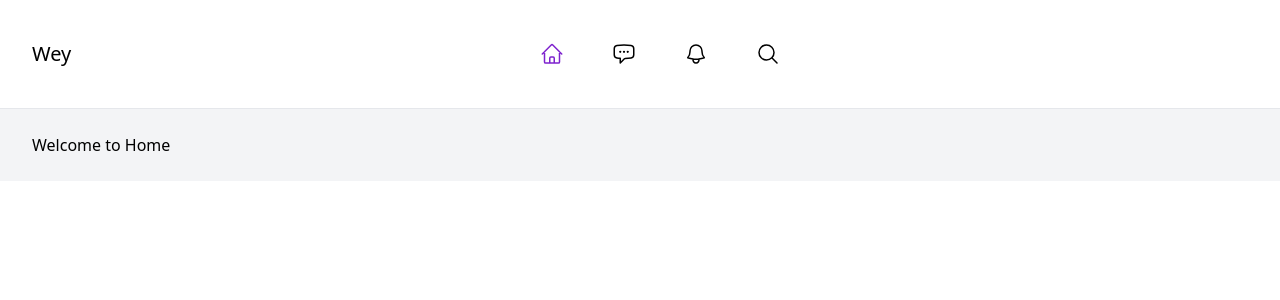
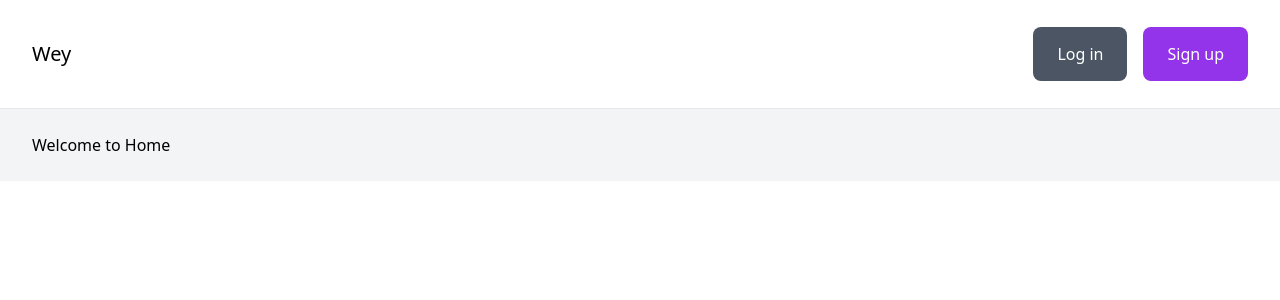
Before and after one commit to abuubaida921/django_vue_social_media_app, a Vue app in the folder app_frontend/: page / in a window 1280 px wide. Before the commit this address had no page. Shown: the top 300 px of the page. Built offline with nearby package versions, Linux system fonts and the light colour scheme.

Commit message:
Fixed button in top menu when Unauthenticated

```diff
--- a/app_frontend/src/App.vue
+++ b/app_frontend/src/App.vue
@@ -6,7 +6,7 @@
                     <a href="#" class="text-xl">Wey</a>
                 </div>
 
-                <div class="menu-center flex space-x-12">
+                <div class="menu-center flex space-x-12" v-if="userStore.user.isAuthenticated">
                     <RouterLink to="/feed" class="text-purple-700">
                         <svg xmlns="http://www.w3.org/2000/svg" fill="none" viewBox="0 0 24 24" stroke-width="1.5"
                             stroke="currentColor" class="w-6 h-6">
@@ -43,17 +43,15 @@
                 </div>
 
                 <div class="menu-right">
-                    <template>
-                        <!-- <RouterLink :to="{name: 'profile', params:{'id': userStore.user.id}}">
+                    <template v-if="userStore.user.isAuthenticated && userStore.user.id">
+                        <!-- <RouterLink :to="{name: 'profile', params:{'id': userStore.user.id}}"> -->
                             <img :src="userStore.user.avatar" class="w-12 rounded-full">
-                      </RouterLink> -->
+                        <!-- </RouterLink> -->
                     </template>
 
-                    <template>
-                        <RouterLink to="/login" class="mr-4 py-4 px-6 bg-gray-600 text-white rounded-lg">Log in
-                        </RouterLink>
-                        <RouterLink to="/signup" class="py-4 px-6 bg-purple-600 text-white rounded-lg">Sign up
-                        </RouterLink>
+                    <template v-else>
+                        <RouterLink to="/login" class="mr-4 py-4 px-6 bg-gray-600 text-white rounded-lg">Log in</RouterLink>
+                        <RouterLink to="/signup" class="py-4 px-6 bg-purple-600 text-white rounded-lg">Sign up</RouterLink>
                     </template>
                 </div>
             </div>
@@ -63,6 +61,7 @@
     <main class="px-8 py-6 bg-gray-100">
         <RouterView />
     </main>
+
     <Toast />
 </template>
 
```
Lines whose indentation alone changed are shown as unchanged.
